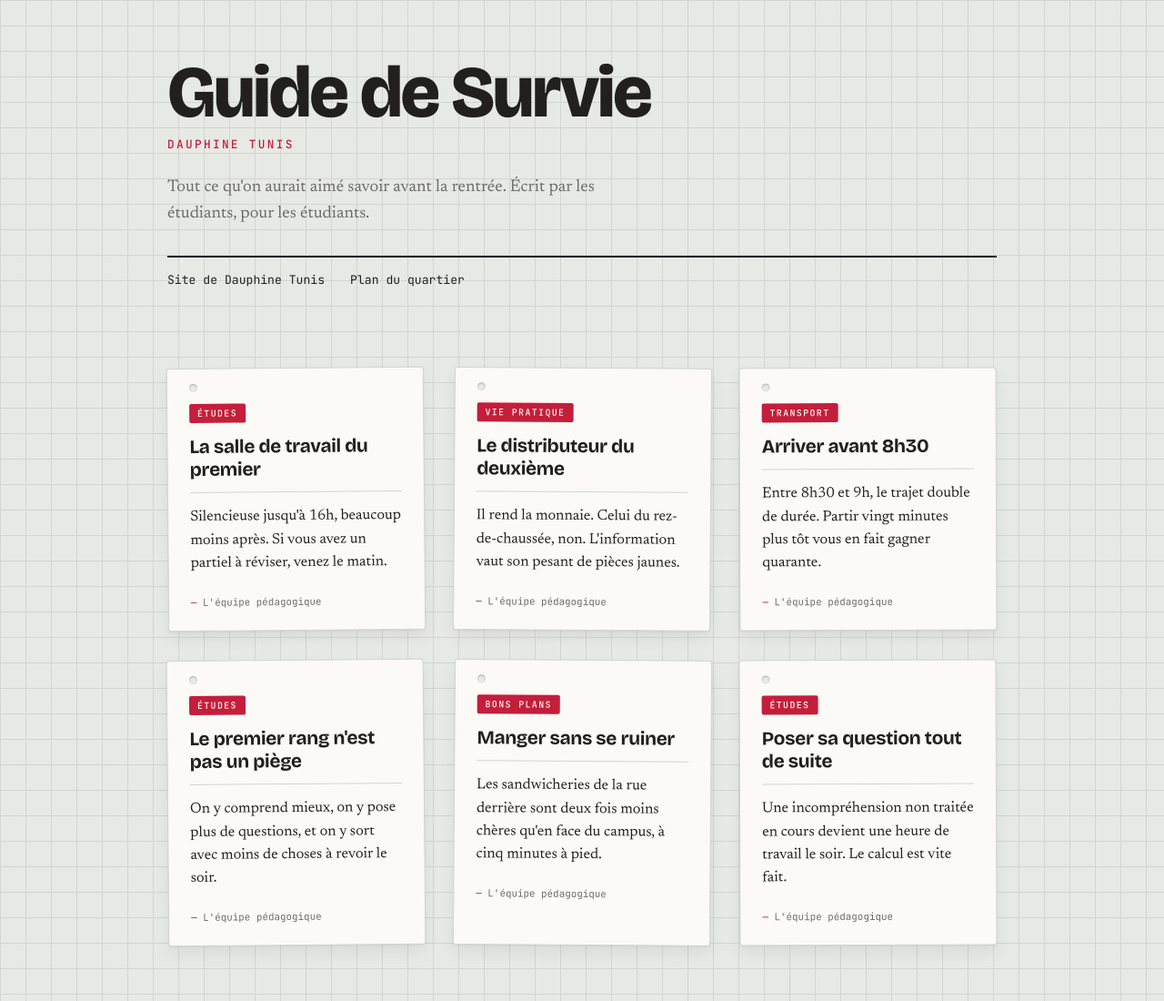
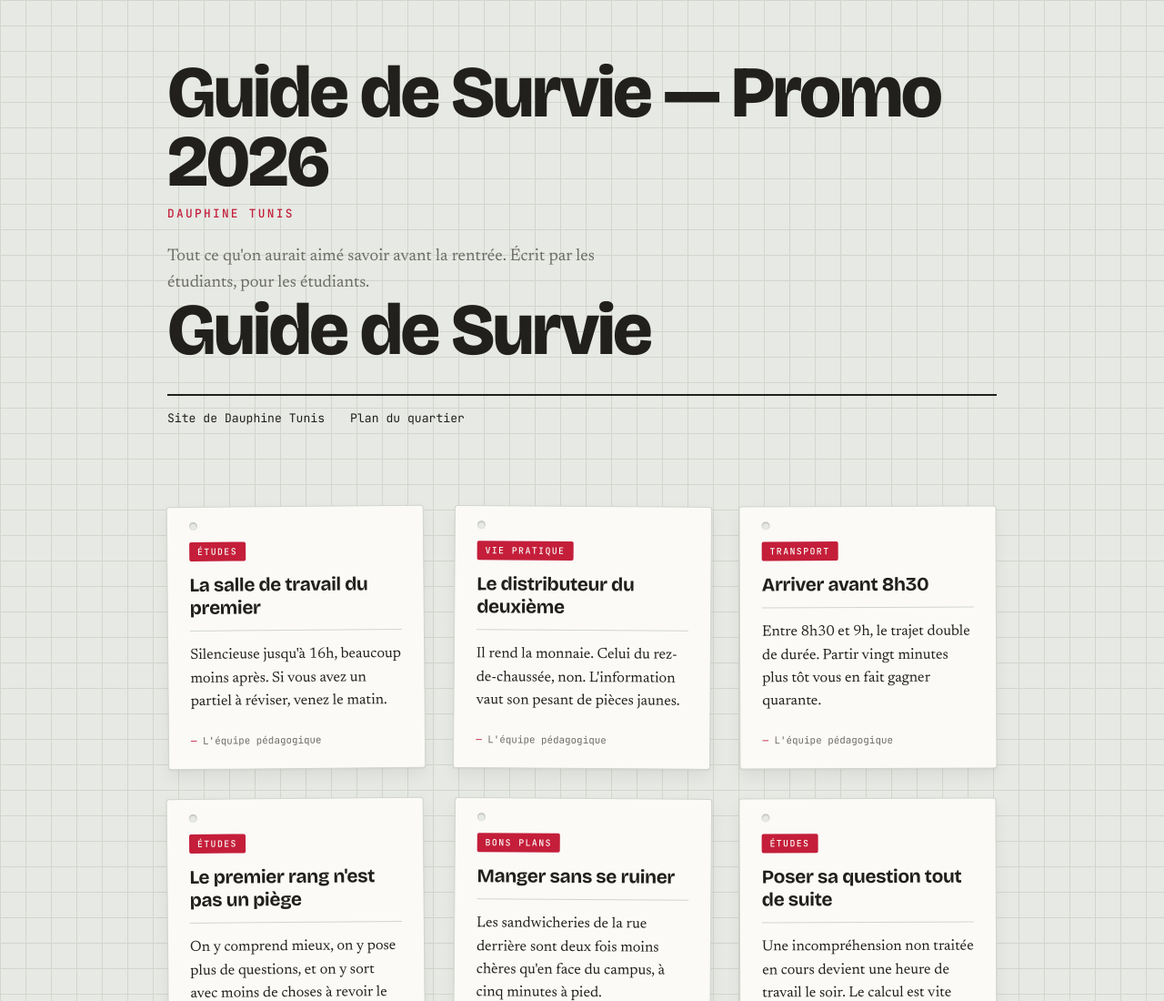
Before and after one commit to hedi-stark/guide-survie, a plain HTML site: page Documents/guide-survie/index.html in a window 1280 px wide. Shown: the top 1100 px of the page at 91% size. Drawn offline with nearby package versions, Linux system fonts and the light colour scheme.

Commit message:
Modification du titre du site

```diff
--- a/Documents/guide-survie/index.html
+++ b/Documents/guide-survie/index.html
@@ -1,4 +1,4 @@
-<!DOCTYPE html>
+	<!DOCTYPE html>
 <html lang="fr">
 <head>
   <meta charset="UTF-8">
@@ -9,14 +9,14 @@
 <body>
 
 <header class="entete">
-  <h1 class="entete__titre">Guide de Survie</h1>
+  <h1 class="entete__titre">Guide de Survie — Promo 2026</h1>
   <p class="entete__lieu">Dauphine Tunis</p>
   <p class="entete__intro">
     Tout ce qu'on aurait aimé savoir avant la rentrée.
     Écrit par les étudiants, pour les étudiants.
   </p>
 
-  <!-- ============================================================
+  <h1 class="entete__titre">Guide de Survie</h1>  <!-- ============================================================
        LE MENU  —  Tâche T08
        Pour ajouter un lien, copiez une ligne <li> ci-dessous,
        collez-la juste avant </ul>, puis changez l'adresse et le texte.
```
